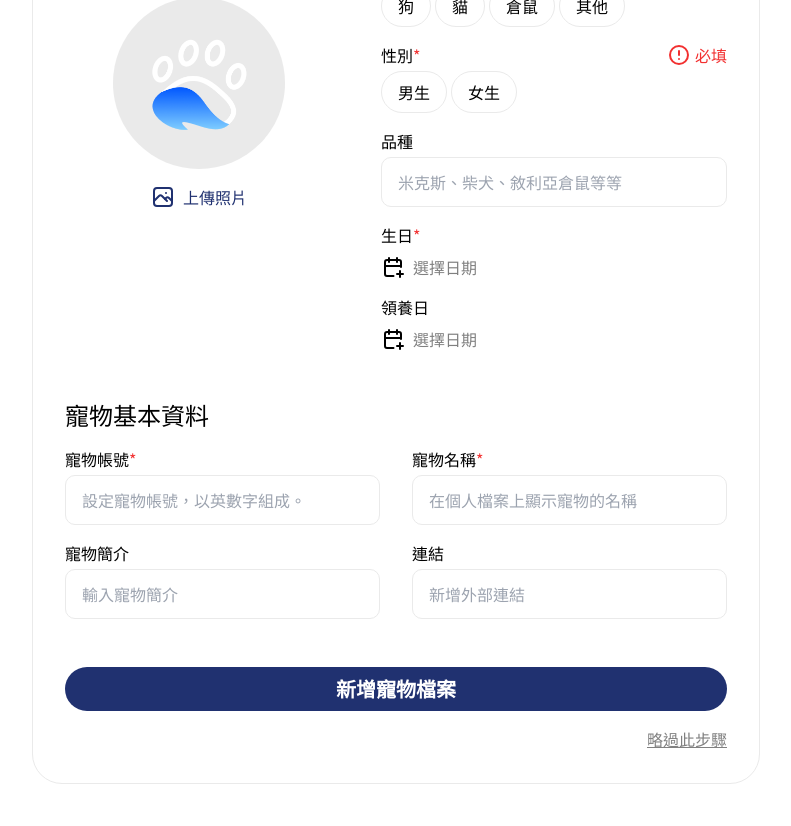
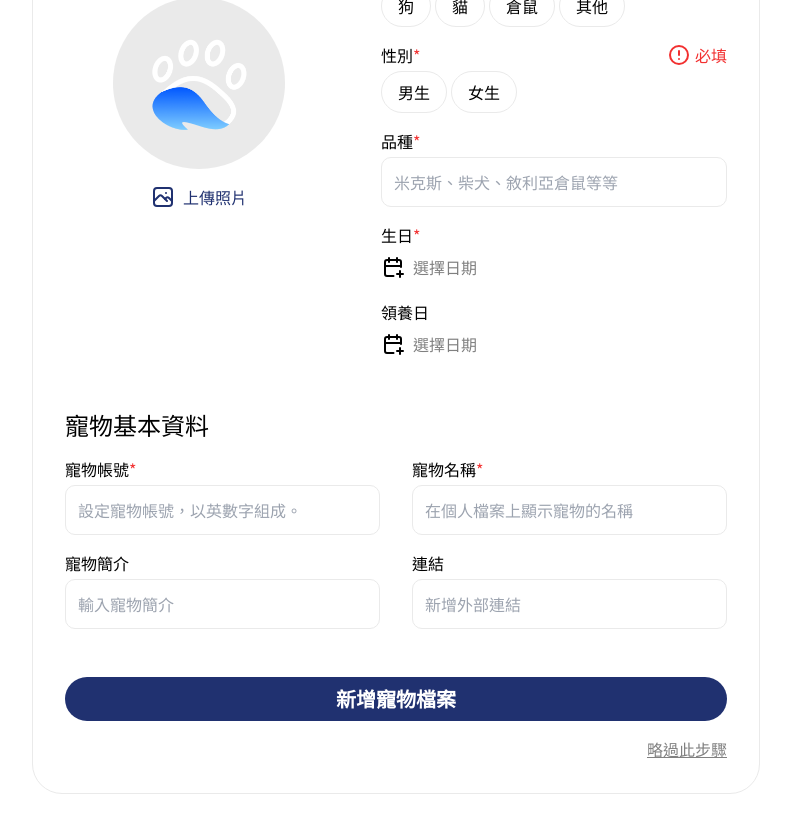
Before and after one commit to penspulse326/rocket_pawsmore, a Next.js app: page /member/new/create_pet in a window 1280 px wide. Shown: the part 420-1246 px from the top of the page, without its empty margins (244-1035 px from the left). Built offline with nearby package versions, Linux system fonts and the light colour scheme.

Commit message:
feat: add component DateInput.tsx

```diff
--- a/package.json
+++ b/package.json
@@ -12,9 +12,11 @@
     "@reduxjs/toolkit": "^2.1.0",
     "@tabler/icons-react": "^2.46.0",
     "axios": "^1.6.5",
+    "date-fns": "^3.3.1",
     "moment": "^2.30.1",
     "next": "14.0.4",
     "react": "^18",
+    "react-datepicker": "^6.1.0",
     "react-dom": "^18",
     "react-hook-form": "^7.50.1",
     "react-redux": "^9.1.0",
@@ -23,6 +25,7 @@
   "devDependencies": {
     "@types/node": "^20",
     "@types/react": "^18",
+    "@types/react-datepicker": "^4.19.6",
     "@types/react-dom": "^18",
     "autoprefixer": "^10.0.1",
     "eslint": "^8",
--- /dev/null
+++ b/src/components/form/profile/DateInput.tsx
@@ -0,0 +1,72 @@
+import "react-datepicker/dist/react-datepicker.css";
+
+import { IconCalendarPlus } from "@tabler/icons-react";
+import DatePicker from "react-datepicker";
+import moment from "moment";
+import { zhTW } from "date-fns/locale";
+import { useState, forwardRef } from "react";
+
+import ErrorMessage from "../ErrorMessage";
+
+interface DateInputPropsType {
+  name: string;
+  title: string;
+  message?: string;
+  onChange: (data: string) => void;
+  onBlur: () => void;
+  star?: boolean;
+}
+
+const DateInput = forwardRef<HTMLInputElement, DateInputPropsType>(
+  ({ name, title, message, onChange, onBlur, star }, ref) => {
+    const [selectedDate, setSelectedDate] = useState<Date | null>(null);
+
+    const handleChange = (date: Date) => {
+      setSelectedDate(date);
+      onChange(moment(date).format("YYYY-MM-DD"));
+    };
+
+    const dateString = selectedDate
+      ? moment(selectedDate).format("YYYY-MM-DD")
+      : "選擇日期";
+
+    return (
+      <div className="flex flex-col gap-2">
+        <h4 className="flex justify-between items-center">
+          <span>
+            {title}
+            {star && <span className="text-error">*</span>}
+          </span>
+          {message && <ErrorMessage>{message}</ErrorMessage>}
+        </h4>
+        <div>
+          <DatePicker
+            onChange={handleChange}
+            onBlur={onBlur}
+            dateFormat="YYYY-MM-DD"
+            calendarStartDay={1}
+            locale={zhTW}
+            customInput={
+              <label className="flex items-center gap-2 cursor-pointer">
+                <IconCalendarPlus color={message && "#F23030"} />
+                <span className={`${message ? "text-error" : "text-note"}`}>
+                  {dateString}
+                </span>
+                <input
+                  type="text"
+                  ref={ref}
+                  name={name}
+                  value={dateString}
+                  className="hidden"
+                />
+              </label>
+            }
+          />
+        </div>
+      </div>
+    );
+  }
+);
+
+DateInput.displayName = "DateInput";
+export default DateInput;
--- a/src/components/form/profile/PasswordInput.tsx
+++ b/src/components/form/profile/PasswordInput.tsx
@@ -19,7 +19,7 @@ const PasswordInpput = forwardRef<HTMLInputElement, InputPropsType>(
     const borderStyle = message ? { border: "1px solid #F23030" } : {};
 
     return (
-      <div className="flex flex-col gap-1">
+      <div className="flex flex-col gap-1 w-full">
         <h4 className="flex justify-between items-center">
           <span>{title}</span>
           {message && <ErrorMessage>{message}</ErrorMessage>}
--- a/src/components/form/profile/TextInput.tsx
+++ b/src/components/form/profile/TextInput.tsx
@@ -7,8 +7,8 @@ interface InputPropsType {
   title: string;
   placeholder: string;
   message?: string;
-  onChange?: () => void;
-  onBlur?: () => void;
+  onChange: () => void;
+  onBlur: () => void;
   star?: boolean;
 }
 
@@ -17,7 +17,7 @@ const TextInput = forwardRef<HTMLInputElement, InputPropsType>(
     const borderStyle = message ? { border: "1px solid #F23030" } : {};
 
     return (
-      <div className="flex flex-col gap-1">
+      <div className="flex flex-col gap-1 w-full">
         <h4 className="flex justify-between items-center">
           <span>
             {title}
@@ -27,9 +27,9 @@ const TextInput = forwardRef<HTMLInputElement, InputPropsType>(
         </h4>
         <input
           type="text"
+          ref={ref}
           name={name}
           placeholder={placeholder}
-          ref={ref}
           onChange={onChange}
           onBlur={onBlur}
           style={borderStyle}
--- a/src/containers/createProfile/MemberForm.tsx
+++ b/src/containers/createProfile/MemberForm.tsx
@@ -56,7 +56,7 @@ const MemberForm: React.FC<MemberFormPropsType> = ({
     }
   }, [statusCode]);
 
-  const onSubmit = (data: MemberFormType) => console.log(data);
+  const onSubmit = (data: MemberFormType) => handleCreateProfile(data);
 
   return (
     <section className="flex flex-col gap-4 my-16 max-w-[728px] w-full">
--- a/src/containers/createProfile/PetForm.tsx
+++ b/src/containers/createProfile/PetForm.tsx
@@ -8,6 +8,8 @@ import UploadPhoto from "@/components/form/profile/UploadPhoto";
 
 import type { PetFormType } from "@/types";
 import { errorText } from "@/common/lib/messageText";
+import TextInput from "@/components/form/profile/TextInput";
+import DateInput from "@/components/form/profile/DateInput";
 
 const defaultValues = {
   petAccount: "",
@@ -25,14 +27,13 @@ const defaultValues = {
 const PetForm: React.FC = () => {
   const {
     handleSubmit,
-    register,
     control,
     setError,
     clearErrors,
     formState: { errors },
   } = useForm<PetFormType>({ defaultValues });
 
-  const handleAdd = (data: any) => console.log(data);
+  const handleAdd = (data: any) => console.log(123);
 
   return (
     <section className="flex flex-col gap-4 my-16 max-w-[728px] w-full">
@@ -142,103 +143,102 @@ const PetForm: React.FC = () => {
                 </div>
               </div>
               {/* 品種 */}
-              <div className="flex flex-col gap-1">
-                <h4 className="flex justify-between items-center">
-                  <span>品種</span>
-                </h4>
-                <input
-                  type="text"
-                  name="account"
+              <Controller
+                name="breed"
+                control={control}
+                rules={{ required: errorText.REQUIRED }}
+                render={({ field }) => (
+                  <TextInput
+                    title="品種"
                     placeholder="米克斯、柴犬、敘利亞倉鼠等等"
-                  className="px-4 py-3 w-full border border-stroke outline-note rounded-[10px] "
+                    message={errors.breed?.message}
+                    star={true}
+                    {...field}
                   />
-              </div>
+                )}
+              />
               {/* 生日 */}
-              <div className="flex flex-col gap-2">
-                <h4 className="flex justify-between items-center">
-                  <span>
-                    生日<span className="text-error">*</span>
-                  </span>
-                </h4>
-                <div className="flex items-center gap-2">
-                  <button type="button">
-                    <IconCalendarPlus />
-                  </button>
-                  <span className="text-note">選擇日期</span>
-                </div>
-              </div>
+              <Controller
+                name="birthday"
+                control={control}
+                rules={{ required: errorText.REQUIRED }}
+                render={({ field }) => (
+                  <DateInput
+                    title="生日"
+                    message={errors.birthday?.message}
+                    star={true}
+                    {...field}
+                  />
+                )}
+              />
               {/* 領養日 */}
-              <div className="flex flex-col gap-2">
-                <h4 className="flex justify-between items-center">
-                  <span>領養日</span>
-                </h4>
-                <div className="flex items-center gap-2">
-                  <button type="button">
-                    <IconCalendarPlus />
-                  </button>
-                  <span className="text-note">選擇日期</span>
-                </div>
-              </div>
+              <Controller
+                name="adoptedDate"
+                control={control}
+                render={({ field }) => <DateInput title="領養日" {...field} />}
+              />
             </div>
           </section>
           {/* 寵物帳號資料 */}
           <section className="flex flex-col gap-4 mt-12">
             <h2 className="text-2xl">寵物基本資料</h2>
-            <div className="flex gap-8 w-full">
+            <div className="flex gap-8">
               {/* 寵物帳號 */}
-              <div className="flex flex-col gap-1 w-[50%]">
-                <h4 className="flex justify-between items-center">
-                  <span>
-                    寵物帳號<span className="text-error">*</span>
-                  </span>
-                </h4>
-                <input
-                  type="text"
-                  name="account"
+              <Controller
+                name="petAccount"
+                control={control}
+                rules={{ required: errorText.REQUIRED }}
+                render={({ field }) => (
+                  <TextInput
+                    title="寵物帳號"
                     placeholder="設定寵物帳號，以英數字組成。"
-                  className="px-4 py-3 w-full border border-stroke outline-note rounded-[10px] "
+                    message={errors.petAccount?.message}
+                    star={true}
+                    {...field}
+                  />
+                )}
+              />
+              {/* 寵物名稱 */}
+              <Controller
+                name="petName"
+                control={control}
+                rules={{ required: errorText.REQUIRED }}
+                render={({ field }) => (
+                  <TextInput
+                    title="寵物名稱"
+                    placeholder="在個人檔案上顯示寵物的名稱"
+                    message={errors.petName?.message}
+                    star={true}
+                    {...field}
+                  />
+                )}
               />
             </div>
-              {/* 寵物名稱 */}
-              <div className="flex flex-col gap-1 w-[50%]">
-                <h4 className="flex justify-between items-center">
-                  <span>
-                    寵物名稱<span className="text-error">*</span>
-                  </span>
-                </h4>
-                <input
-                  type="text"
-                  name="account"
-                  placeholder="在個人檔案上顯示寵物的名稱"
-                  className="px-4 py-3 w-full border border-stroke outline-note rounded-[10px] "
+            <div className="flex gap-8">
+              {/* 寵物簡介 */}
+              <Controller
+                name="petIntro"
+                control={control}
+                render={({ field }) => (
+                  <TextInput
+                    title="寵物簡介"
+                    placeholder="輸入寵物簡介"
+                    {...field}
                   />
-              </div>
-            </div>
-            <div className="flex gap-8 w-full">
-              {/* 寵物帳號 */}
-              <div className="flex flex-col gap-1 w-[50%]">
-                <h4 className="flex justify-between items-center">
-                  <span>寵物簡介</span>
-                </h4>
-                <input
-                  type="text"
-                  name="account"
-                  placeholder="輸入寵物簡介"
-                  className="px-4 py-3 w-full border border-stroke outline-note rounded-[10px] "
+                )}
               />
-              </div>
-              {/* 寵物名稱 */}
-              <div className="flex flex-col gap-1 w-[50%]">
-                <h4 className="flex justify-between items-center">
-                  <span>連結</span>
-                </h4>
-                <input
-                  type="text"
-                  name="account"
+              {/* 連結 */}
+              <Controller
+                name="link"
+                control={control}
+                render={({ field }) => (
+                  <TextInput
+                    title="連結"
                     placeholder="新增外部連結"
-                  className="px-4 py-3 w-full border border-stroke outline-note rounded-[10px] "
+                    {...field}
                   />
-              </div>
+                )}
+              />
             </div>
           </section>
           <button
```
Also changed, not shown: 1 other file (tests, documents, lock files or other folders). Lines whose indentation alone changed are shown as unchanged.
